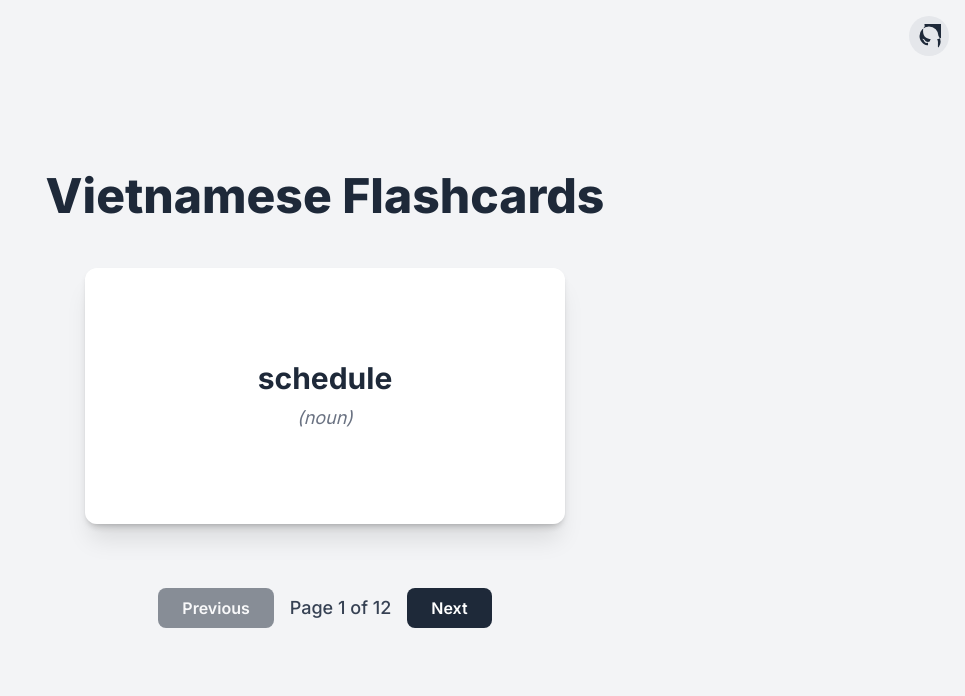
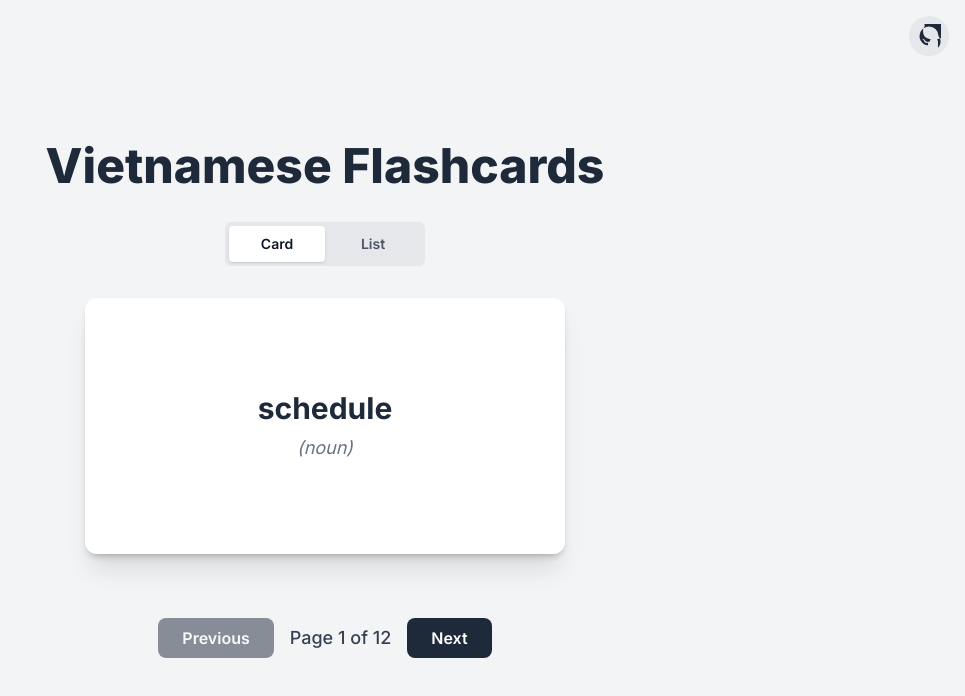
Before and after one commit to ttanlocc/flashcard-app, a Next.js app: page / in a window 1280 px wide. Shown: the top 696 px of the page, without its empty margins (315-1280 px from the left). Built offline with nearby package versions, Linux system fonts and the light colour scheme.

Commit message:
feat: Add view switcher for card and list modes

```diff
--- a/src/app/page.tsx
+++ b/src/app/page.tsx
@@ -2,7 +2,7 @@ import fs from 'fs';
 import path from 'path';
 import Papa from 'papaparse';
 import { Flashcard } from '@/types/types';
-import { FlashcardViewer } from '@/components/FlashcardViewer';
+import { FlashcardApp } from '@/components/FlashcardApp';
 import { ThemeSwitcher } from '@/components/ThemeSwitcher';
 
 async function getFlashcards(): Promise<Flashcard[]> {
@@ -27,12 +27,12 @@ export default async function HomePage() {
   const flashcards = await getFlashcards();
 
   return (
-    <main className="relative flex min-h-screen flex-col items-center justify-center bg-gray-100 p-8 dark:bg-gray-900">
+    <main className="relative flex min-h-screen flex-col items-center justify-center bg-gray-100 p-4 sm:p-8 dark:bg-gray-900">
       <ThemeSwitcher />
-      <h1 className="mb-12 text-center text-4xl font-extrabold text-gray-800 sm:text-5xl dark:text-gray-100">
+      <h1 className="mb-8 text-center text-4xl font-extrabold text-gray-800 sm:text-5xl dark:text-gray-100">
         Vietnamese Flashcards
       </h1>
-      <FlashcardViewer flashcards={flashcards} />
+      <FlashcardApp flashcards={flashcards} />
     </main>
   );
 }
--- /dev/null
+++ b/src/components/FlashcardApp.tsx
@@ -0,0 +1,50 @@
+'use client';
+
+import { useState } from 'react';
+import { Flashcard } from '@/types/types';
+import { FlashcardViewer } from '@/components/FlashcardViewer';
+import { ListView } from '@/components/ListView';
+
+type ViewMode = 'card' | 'list';
+
+const ViewSwitcher = ({ view, setView }: { view: ViewMode; setView: (view: ViewMode) => void }) => {
+  return (
+    <div className="mb-8 flex justify-center rounded-md bg-gray-200 p-1 dark:bg-gray-700">
+      <button
+        onClick={() => setView('card')}
+        className={`w-24 rounded px-4 py-2 text-sm font-semibold transition-colors ${
+          view === 'card'
+            ? 'bg-white text-gray-900 shadow dark:bg-gray-500 dark:text-gray-100'
+            : 'text-gray-600 hover:bg-gray-300 dark:text-gray-300 dark:hover:bg-gray-600'
+        }`}
+      >
+        Card
+      </button>
+      <button
+        onClick={() => setView('list')}
+        className={`w-24 rounded px-4 py-2 text-sm font-semibold transition-colors ${
+          view === 'list'
+            ? 'bg-white text-gray-900 shadow dark:bg-gray-500 dark:text-gray-100'
+            : 'text-gray-600 hover:bg-gray-300 dark:text-gray-300 dark:hover:bg-gray-600'
+        }`}
+      >
+        List
+      </button>
+    </div>
+  );
+};
+
+export const FlashcardApp = ({ flashcards }: { flashcards: Flashcard[] }) => {
+  const [view, setView] = useState<ViewMode>('card');
+
+  return (
+    <>
+      <ViewSwitcher view={view} setView={setView} />
+      {view === 'card' ? (
+        <FlashcardViewer flashcards={flashcards} />
+      ) : (
+        <ListView flashcards={flashcards} />
+      )}
+    </>
+  );
+};
--- /dev/null
+++ b/src/components/ListView.tsx
@@ -0,0 +1,48 @@
+import { Flashcard } from '@/types/types';
+
+export const ListView = ({ flashcards }: { flashcards: Flashcard[] }) => {
+  return (
+    <div className="w-full max-w-4xl rounded-lg bg-white p-4 shadow-md dark:bg-gray-800 sm:p-6">
+      <div className="overflow-x-auto">
+        <table className="w-full min-w-full text-left text-sm text-gray-700 dark:text-gray-300">
+          <thead className="bg-gray-50 text-xs uppercase text-gray-700 dark:bg-gray-700 dark:text-gray-400">
+            <tr>
+              <th scope="col" className="px-4 py-3">
+                Từ vựng
+              </th>
+              <th scope="col" className="px-4 py-3">
+                Từ loại
+              </th>
+              <th scope="col" className="px-4 py-3">
+                Nghĩa tiếng Việt
+              </th>
+              <th scope="col" className="hidden px-4 py-3 md:table-cell">
+                Định nghĩa tiếng Anh
+              </th>
+            </tr>
+          </thead>
+          <tbody>
+            {flashcards.map((card) => (
+              <tr
+                key={card['Từ vựng']}
+                className="border-b bg-white hover:bg-gray-50 dark:border-gray-700 dark:bg-gray-800 dark:hover:bg-gray-600"
+              >
+                <th
+                  scope="row"
+                  className="whitespace-nowrap px-4 py-4 font-medium text-gray-900 dark:text-white"
+                >
+                  {card['Từ vựng']}
+                </th>
+                <td className="px-4 py-4 italic">{card['Từ loại']}</td>
+                <td className="px-4 py-4">{card['Nghĩa tiếng Việt']}</td>
+                <td className="hidden px-4 py-4 md:table-cell">
+                  {card['Định nghĩa tiếng Anh']}
+                </td>
+              </tr>
+            ))}
+          </tbody>
+        </table>
+      </div>
+    </div>
+  );
+};
```
